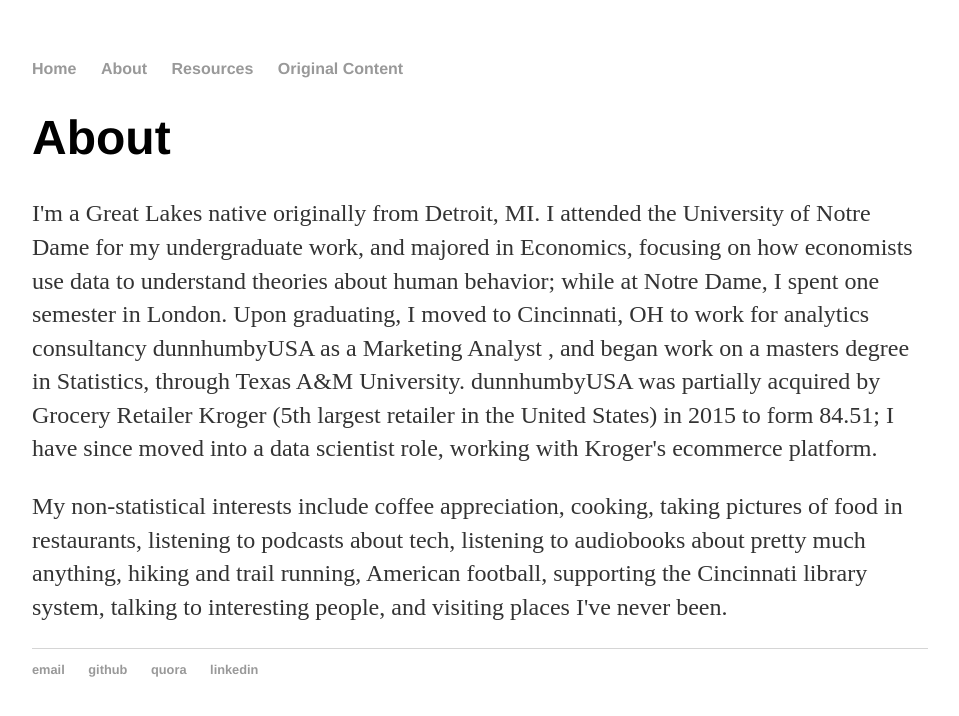
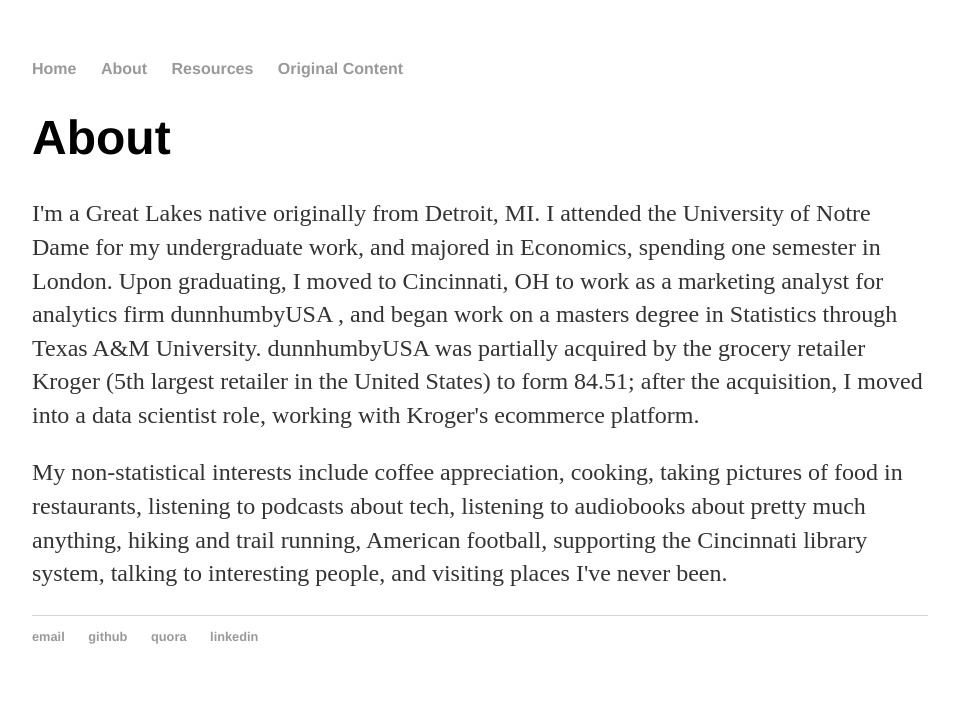
Before and after one commit to panders225/panders225.github.io, a Jekyll site: the page built from about/index.html, in a window 1280 px wide. Shown: the top 716 px of the page, without its empty margins (160-1119 px from the left). Built offline with Jekyll 4.4.1, drawn with Linux system fonts in a browser that asks for light colours.

Commit message:
updated the about page again

```diff
--- a/about/index.html
+++ b/about/index.html
@@ -7,12 +7,11 @@
 			<h1>About</h1>
 			<p>
 			I'm a Great Lakes native originally from Detroit, MI.  I attended the University of Notre Dame for my undergraduate work,
-			and majored in Economics, focusing on how economists use data to understand theories about human behavior;
-			while at Notre Dame, I spent one semester in London.
-			Upon graduating, I moved to Cincinnati, OH to work for analytics consultancy dunnhumbyUSA as a Marketing Analyst
-			, and began work on a masters degree in Statistics, through Texas A&M University.  dunnhumbyUSA was partially
-			acquired by Grocery Retailer Kroger (5th largest retailer in the United States) in 2015 to form
-			84.51; I have since moved into a data scientist role, working with Kroger's ecommerce platform.
+			and majored in Economics, spending one semester in London.
+			Upon graduating, I moved to Cincinnati, OH to work as a marketing analyst for analytics firm dunnhumbyUSA
+			, and began work on a masters degree in Statistics through Texas A&M University.  dunnhumbyUSA was partially
+			acquired by the grocery retailer Kroger (5th largest retailer in the United States) to form
+			84.51; after the acquisition, I moved into a data scientist role, working with Kroger's ecommerce platform.
 			</p>
 
 			<p>
```
